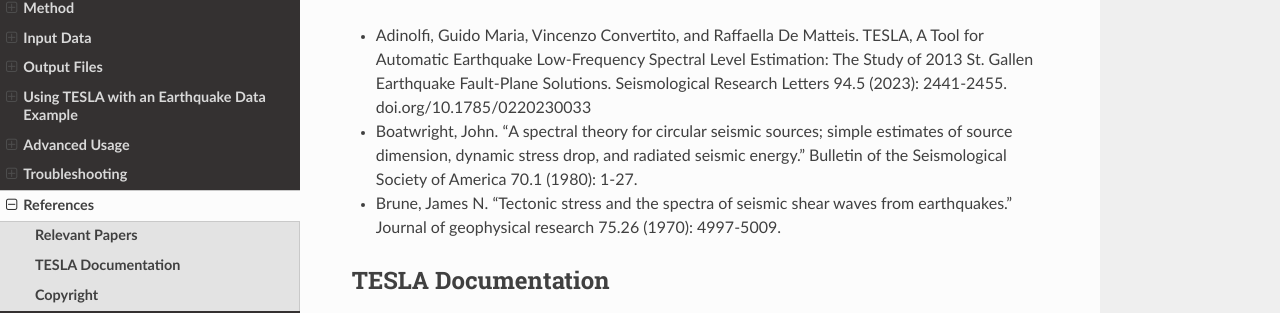
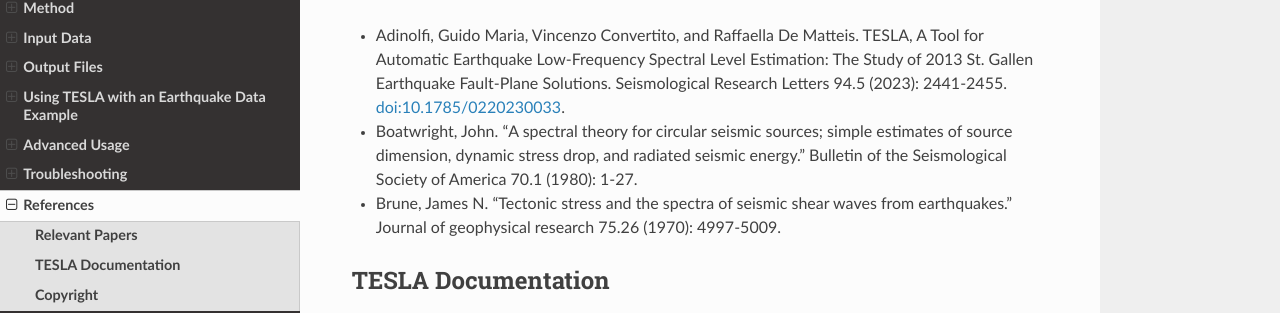
Before and after one commit to DrGMA/TESLA, a Sphinx documentation site: the page built from docs/source/html/references.rst, in a window 1280 px wide and 1237 px high. Shown: the part 384-697 px from the top of the window. Built offline with Sphinx 7.4.7 and the Read the Docs theme 2.0.0, drawn with Linux system fonts in a browser that asks for light colours.

Commit message:
Update references.rst

```diff
--- a/docs/source/html/references.rst
+++ b/docs/source/html/references.rst
@@ -10,7 +10,7 @@
 **Relevant Papers**
 -------------------
 
-- Adinolfi, Guido Maria, Vincenzo Convertito, and Raffaella De Matteis. TESLA, A Tool for Automatic Earthquake Low‐Frequency Spectral Level Estimation: The Study of 2013 St. Gallen Earthquake Fault‐Plane Solutions. Seismological Research Letters 94.5 (2023): 2441-2455. doi.org/10.1785/0220230033
+- Adinolfi, Guido Maria, Vincenzo Convertito, and Raffaella De Matteis. TESLA, A Tool for Automatic Earthquake Low‐Frequency Spectral Level Estimation: The Study of 2013 St. Gallen Earthquake Fault‐Plane Solutions. Seismological Research Letters 94.5 (2023): 2441-2455. `doi:10.1785/0220230033 <https://doi.org/10.1785/0220230033>`_.
 
 - Boatwright, John. "A spectral theory for circular seismic sources; simple estimates of source dimension, dynamic stress drop, and radiated seismic energy." Bulletin of the Seismological Society of America 70.1 (1980): 1-27.
 
```
